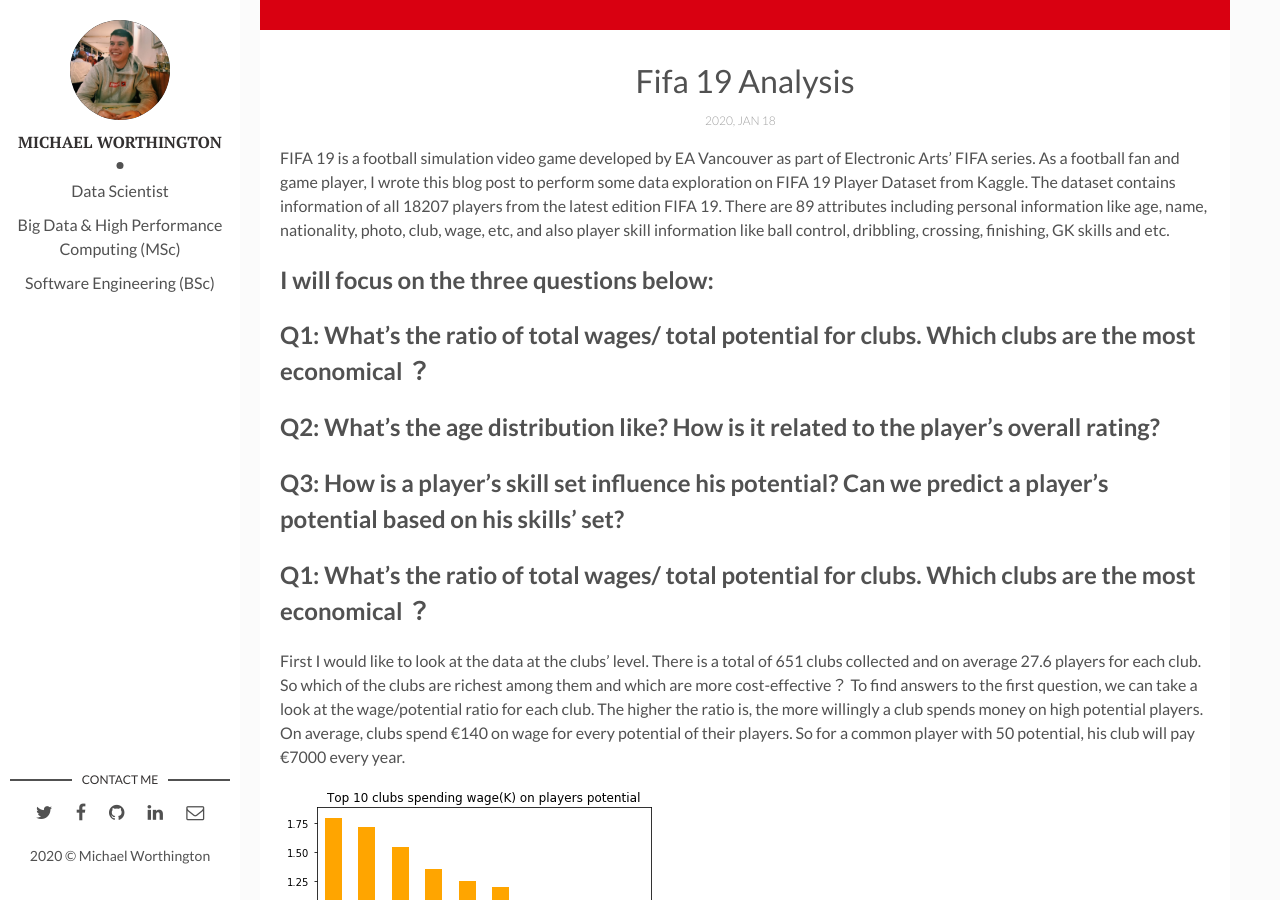
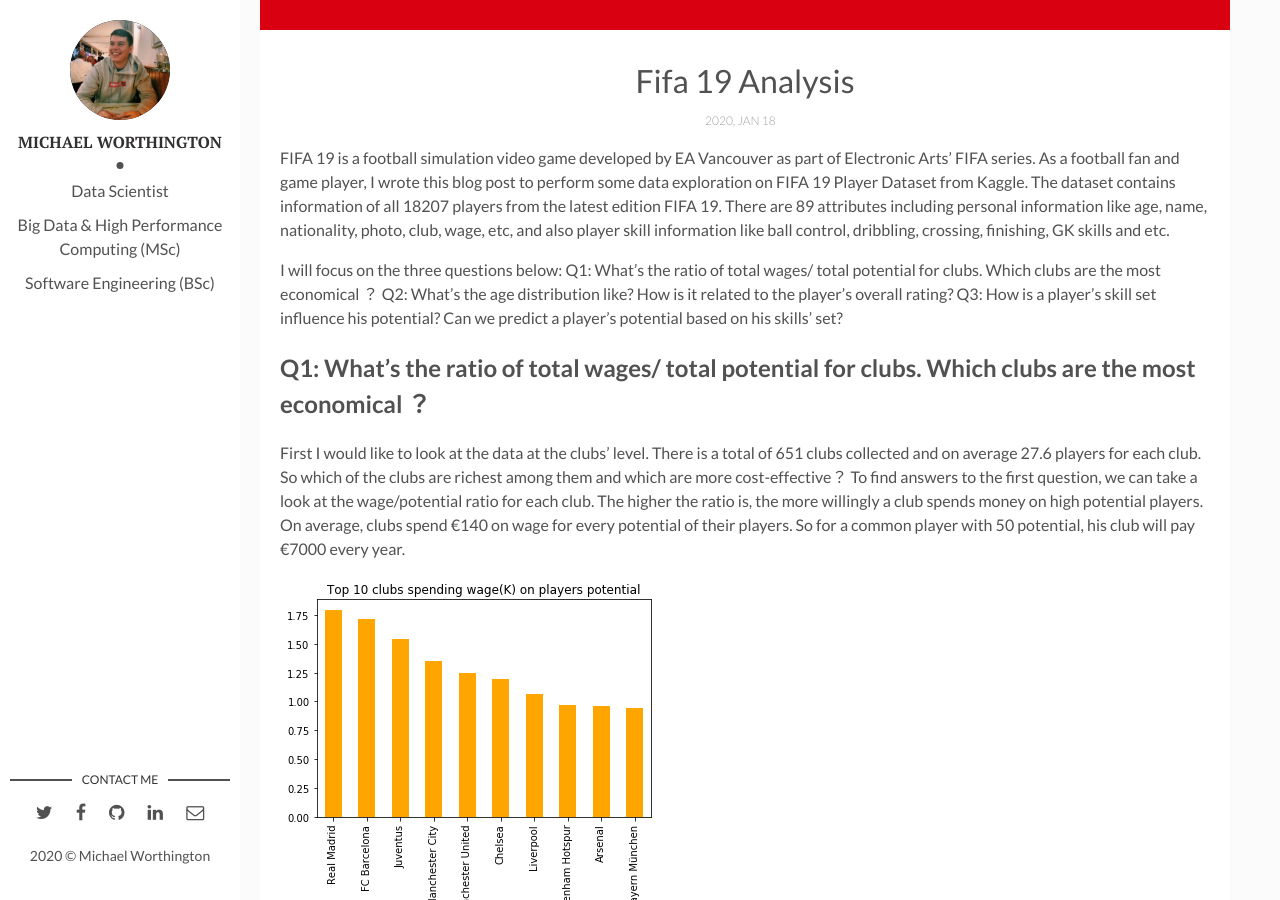
Before and after one commit to Mikewortho/Mikewortho.github.io, a Jekyll site: the page built from _posts/2017-04-06-fifa-19-analysis.markdown, in a window 1280 px wide and 900 px high, scrolled down 490 px. Built offline with Jekyll 4.4.1, drawn with Linux system fonts in a browser that asks for light colours; part of the change alters nothing that is shown.

```diff
--- a/_posts/2017-04-06-fifa-19-analysis.markdown
+++ b/_posts/2017-04-06-fifa-19-analysis.markdown
@@ -9,10 +9,11 @@ tags: [FIFA,Analysis,Sports]
 ---
 FIFA 19 is a football simulation video game developed by EA Vancouver as part of Electronic Arts’ FIFA series. As a football fan and game player, I wrote this blog post to perform some data exploration on FIFA 19 Player Dataset from Kaggle.
 The dataset contains information of all 18207 players from the latest edition FIFA 19. There are 89 attributes including personal information like age, name, nationality, photo, club, wage, etc, and also player skill information like ball control, dribbling, crossing, finishing, GK skills and etc.
-## I will focus on the three questions below:
-## Q1: What’s the ratio of total wages/ total potential for clubs. Which clubs are the most economical ？
-## Q2: What’s the age distribution like? How is it related to the player’s overall rating?
-## Q3: How is a player’s skill set influence his potential? Can we predict a player’s potential based on his skills’ set?
+
+I will focus on the three questions below:
+Q1: What’s the ratio of total wages/ total potential for clubs. Which clubs are the most economical ？
+Q2: What’s the age distribution like? How is it related to the player’s overall rating?
+Q3: How is a player’s skill set influence his potential? Can we predict a player’s potential based on his skills’ set?
 
 ## Q1: What’s the ratio of total wages/ total potential for clubs. Which clubs are the most economical ？
 First I would like to look at the data at the clubs’ level. There is a total of 651 clubs collected and on average 27.6 players for each club. So which of the clubs are richest among them and which are more cost-effective？
```
